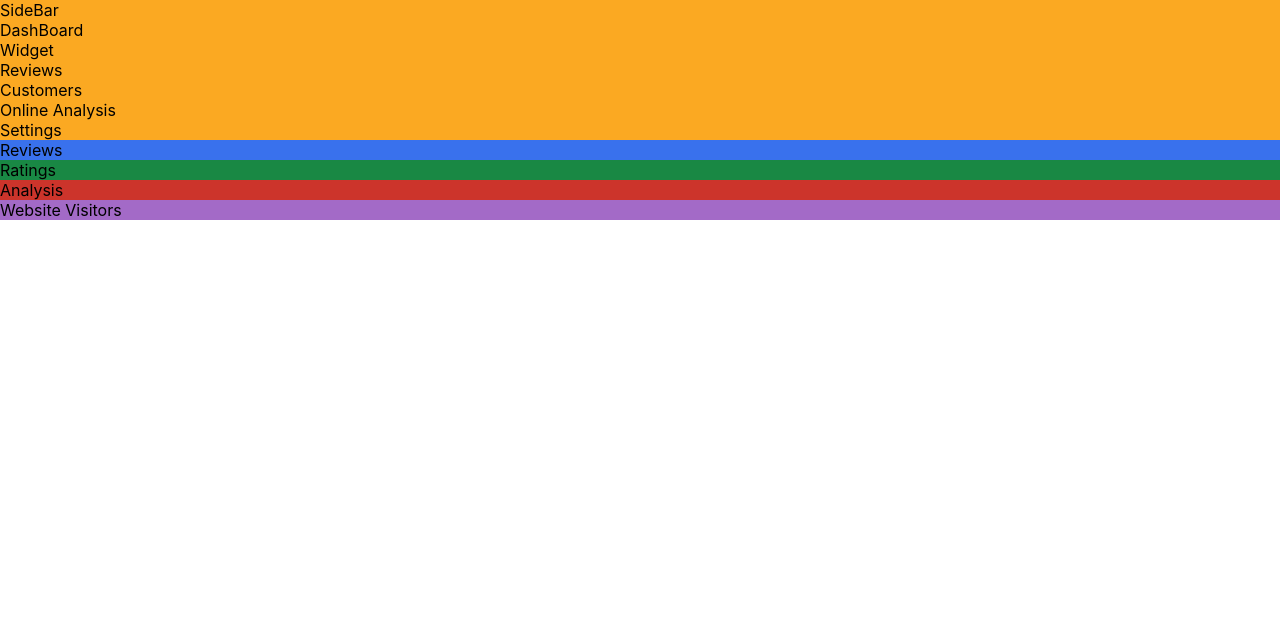
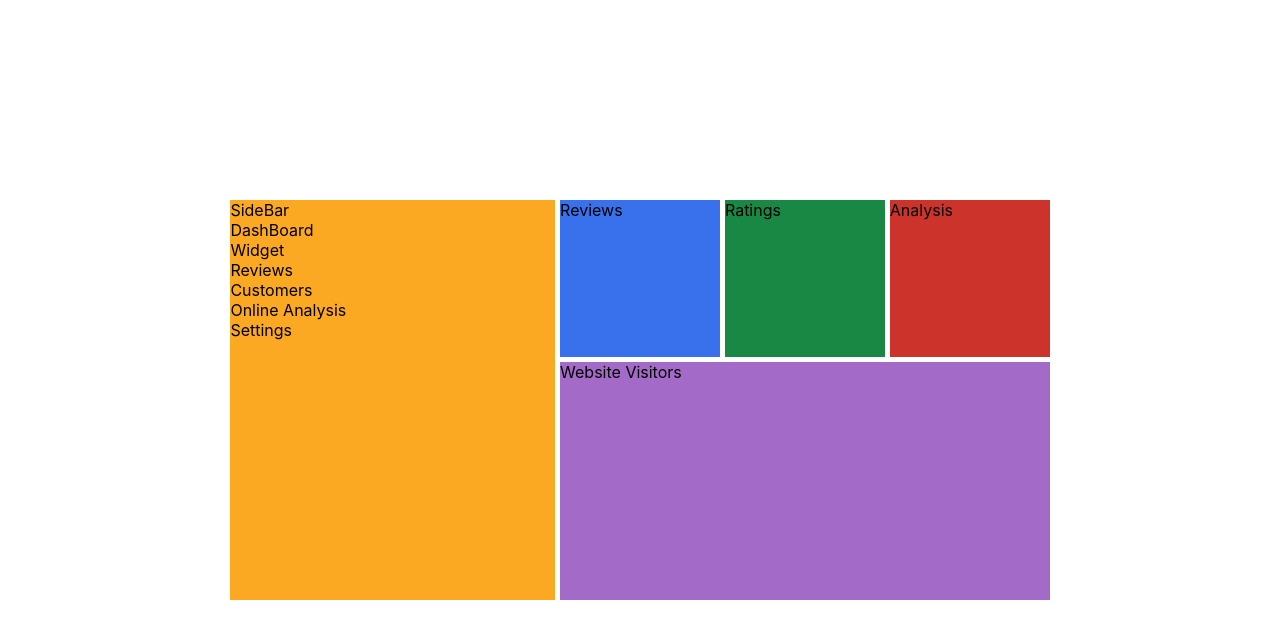
Before and after one commit to daydin14/reactStaticComponentsLab, a React (Create React App) app in the folder dashboard/: page / in a window 1280 px wide. Shown: the top 638 px of the page. Built offline with nearby package versions, Linux system fonts and the light colour scheme.

Commit message:
Centered Grid

```diff
--- a/dashboard/src/App.js
+++ b/dashboard/src/App.js
@@ -3,7 +3,7 @@ import DashBoard from "./components/DashBoard";
 
 function App() {
   return (
-    <div>
+    <div class="dashboard">
       <DashBoard />
     </div>
   );
--- a/dashboard/src/components/DashBoard.js
+++ b/dashboard/src/components/DashBoard.js
@@ -6,7 +6,7 @@ import Visitors from "./Visitors";
 
 function DashBoard() {
   return (
-    <div>
+    <div class="dashboard">
       <SideBar />
       <Reviews />
       <Ratings />
--- a/dashboard/src/styles.css
+++ b/dashboard/src/styles.css
@@ -1,15 +1,34 @@
+.dashboard {
+  display: grid;
+  grid-template-columns: repeat(5, 1fr);
+  grid-template-rows: repeat(5, 1fr);
+  grid-column-gap: 5px;
+  grid-row-gap: 5px;
+  grid-area: 1 / 1 / 6 / 6;
+
+  position: relative;
+  top: 50%;
+  margin-left: 10%;
+  margin-right: 10%;
+  height: 50vh;
+}
 .sidebar {
   background-color: #fba922;
+  grid-area: 1 / 1 / 6 / 3;
 }
 .reviews {
   background-color: #3971ed;
+  grid-area: 1 / 3 / 3 / 4;
 }
 .rating {
   background-color: #198844;
+  grid-area: 1 / 4 / 3 / 5;
 }
 .analysis {
   background-color: #cc342b;
+  grid-area: 1 / 5 / 3 / 6;
 }
 .visitors {
   background-color: #a36ac7;
+  grid-area: 3 / 3 / 6 / 6;
 }
```
